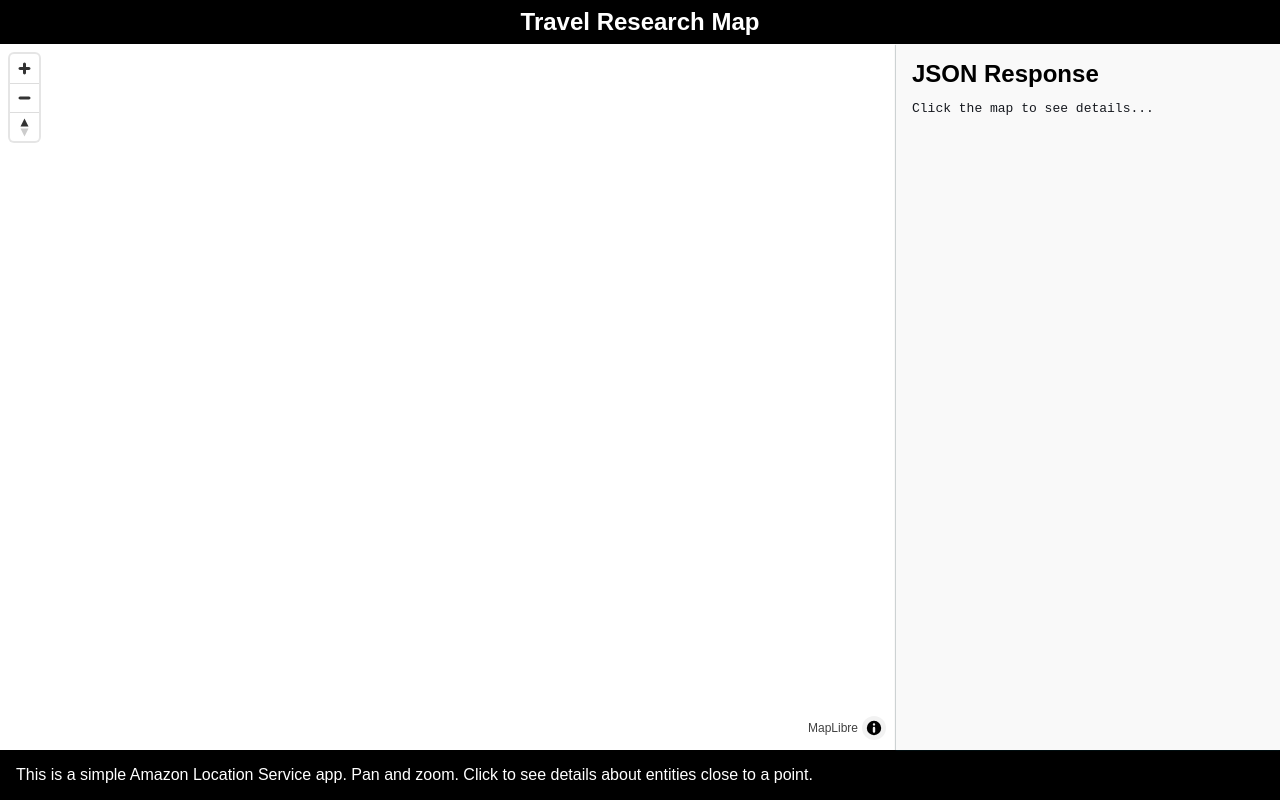
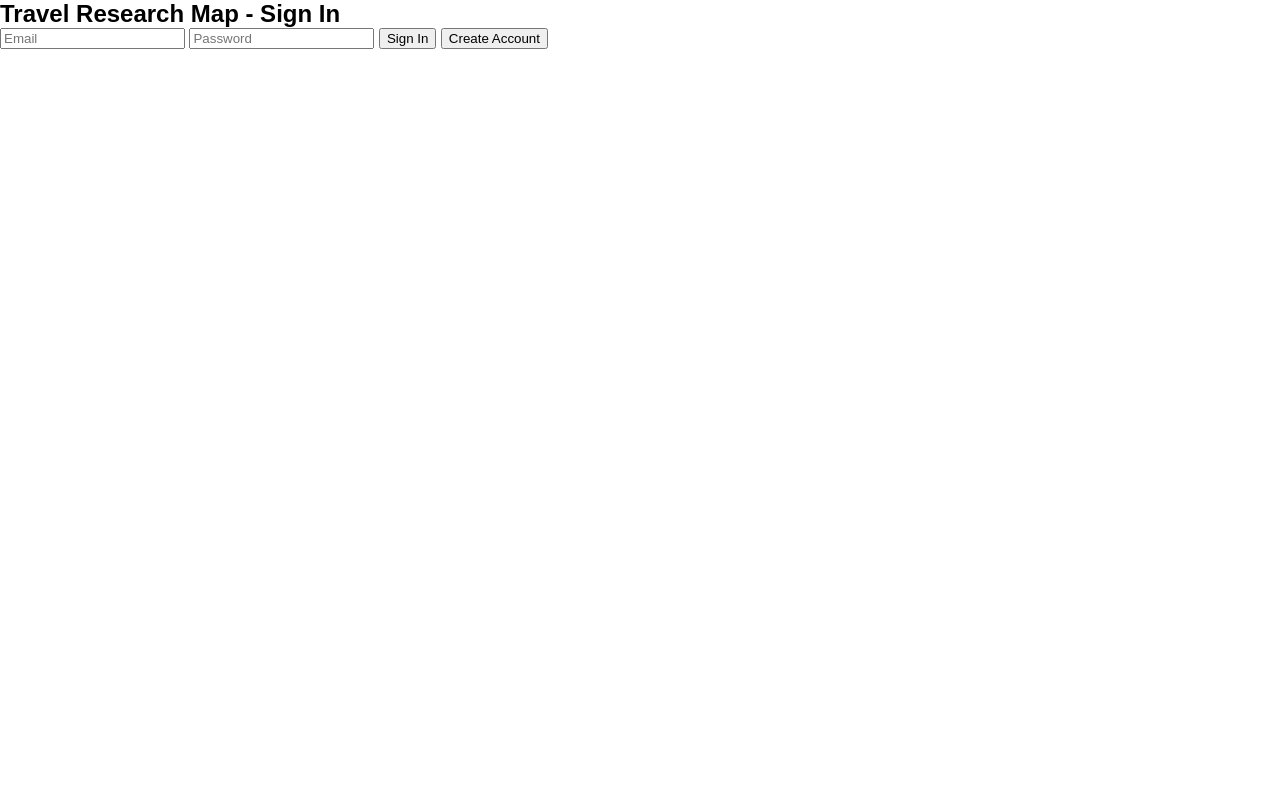
Before and after one commit to TylerPolnyDev/TRM, a website built with Vite: page index.html in a window 1280 px wide. Built offline with nearby package versions, Linux system fonts and the light colour scheme; no server answers.

Commit message:
updated index.html to have a div for auth-container and for app-container. Set app-container style to none to hide app from logged-out users. added logout button to header of app-container. updated footer to show that this is an authenticated app.

```diff
--- a/index.html
+++ b/index.html
@@ -3,14 +3,28 @@
 <head>
     <meta charset="utf-8">
     <title>Travel Research Map</title>
-
-    <!-- Styles -->
     <link href="./src/main.css" rel="stylesheet" />
 </head>
+<body>
+    <!-- Auth Overlay-->
+    <div id="auth-container">
+        <div class="auth-card">
+            <h2>Travel Research Map - Sign In</h2>
+            <form id="auth-form">
+                <input type="email" id="email" placeholder="Email" required/>
+                <input type="password" id="password" placeholder="Password" required/>
+                <button type="submit" id="signin-btn">Sign In</button>
+                <button type="button" id="signup-btn">Create Account</button>
+            </form>
+            <p id="auth-message"></p>
+        </div>
+    </div>
 
-<body>
+    <!-- Main App -->
+    <div id="app-container" style="display: none;">
         <header>
             <h1>Travel Research Map</h1>
+            <button id="logout-button">Sign Out</button>
         </header>
         <main>
             <div id="map"></div>
@@ -20,7 +34,7 @@
                 <pre id="json-content">Click the map to see details...</pre>
             </aside>
         </main>
-<footer>This is a simple Amazon Location Service app. Pan and zoom. Click to see details about entities close to a point.</footer>
-
+        <footer>Authenticated Amazon Location Service App</footer>
+    </div>
 </body>
 </html>
```
Lines whose indentation alone changed are shown as unchanged.
